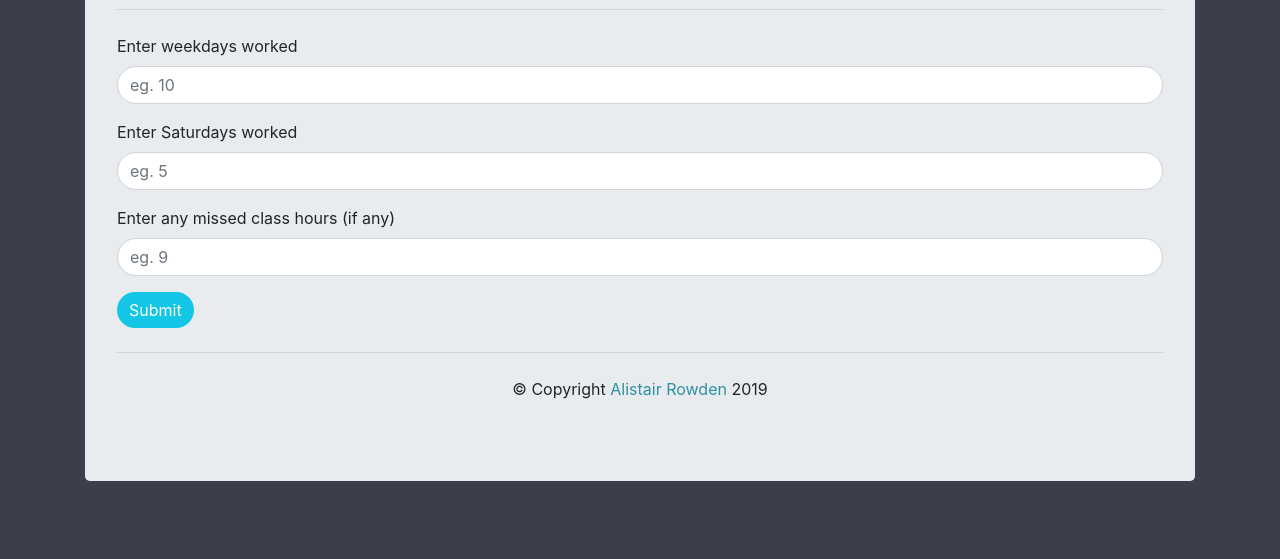
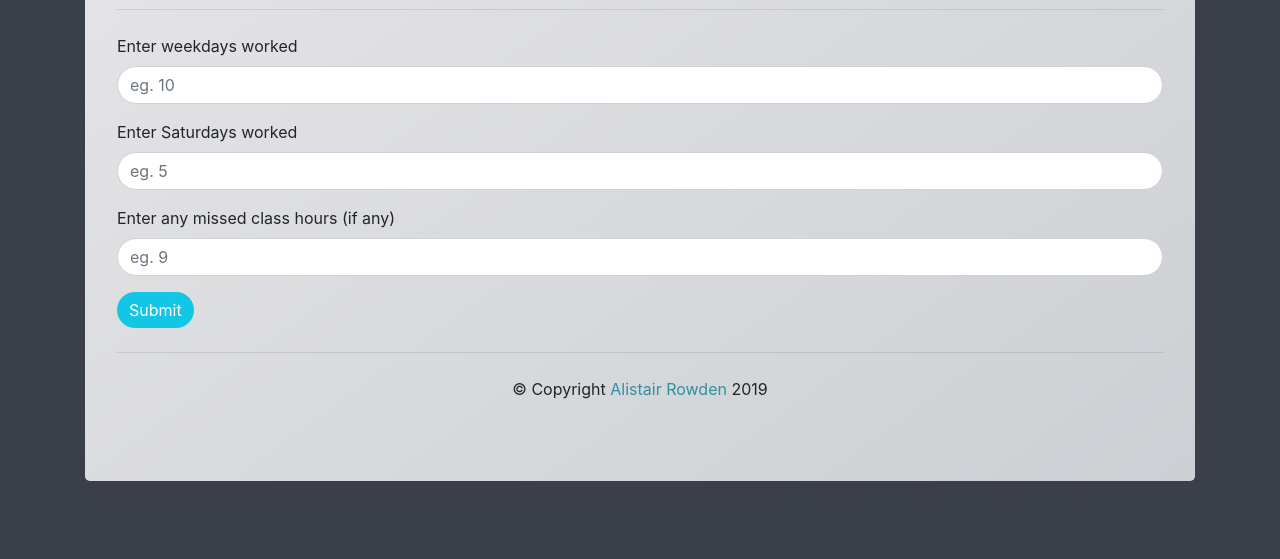
Before and after one commit to Ali-Row/Hour-Calculator, a plain HTML site: page index.html in a window 1280 px wide. Shown: the part 241-800 px from the top of the page. Drawn offline with nearby package versions, Linux system fonts and the light colour scheme.

Commit message:
Add CSS gradient to Jumbotron

```diff
--- a/assets/css/style.css
+++ b/assets/css/style.css
@@ -4,6 +4,10 @@ body {
 img {
     max-width: 300px;
     display: block;
+}
+.jumbotron {
+    background: rgb(217,216,220);
+    background: linear-gradient(144deg, rgb(232, 231, 233) 0%, rgb(204, 207, 211) 100%);
 }
 #launchModal {
     background: none;
```
